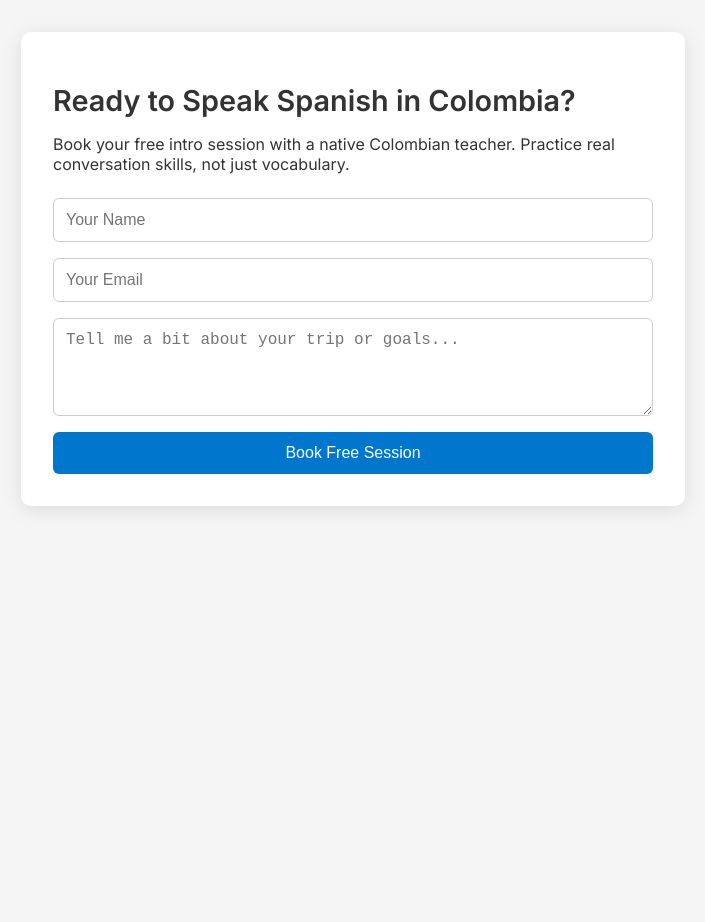
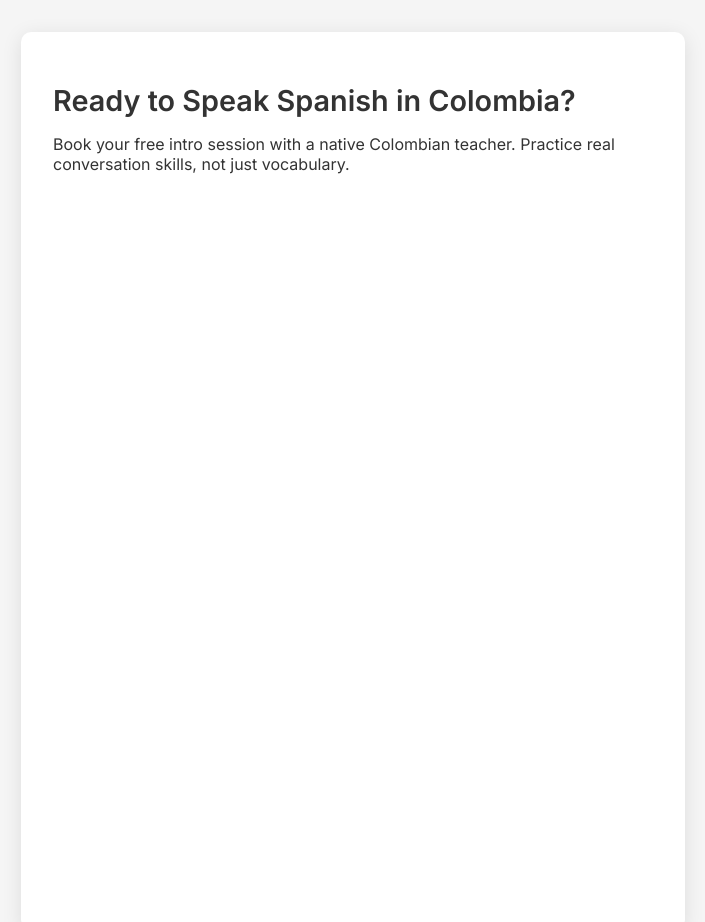
Before and after one commit to ninjasailor/canoa-landing-page, a plain HTML site: page index.html in a window 1280 px wide. Shown: the top 922 px of the page, without its empty margins (287-992 px from the left). Before the commit the page ends 800 px from the top, so only its background shows below. Drawn offline with Linux system fonts and the light colour scheme; a script that the page names is missing.

Commit message:
replaced formspree with calendly

```diff
--- a/index.html
+++ b/index.html
@@ -60,14 +60,10 @@
   <div class="container">
     <h1>Ready to Speak Spanish in Colombia?</h1>
     <p>Book your free intro session with a native Colombian teacher. Practice real conversation skills, not just vocabulary.</p>
-
-    <!-- Replace this with your actual Formspree URL -->
-    <form action="https://formspree.io/f/xyzwqgpl" method="POST">
-      <input type="text" name="name" placeholder="Your Name" required>
-      <input type="email" name="email" placeholder="Your Email" required>
-      <textarea name="message" rows="4" placeholder="Tell me a bit about your trip or goals..."></textarea>
-      <button type="submit">Book Free Session</button>
-    </form>
+    <!-- Calendly inline widget begin -->
+<div class="calendly-inline-widget" data-url="https://calendly.com/chrisjadam/30min" style="min-width:320px;height:700px;"></div>
+<script type="text/javascript" src="https://assets.calendly.com/assets/external/widget.js" async></script>
+<!-- Calendly inline widget end -->
   </div>
 </body>
 </html>
```
